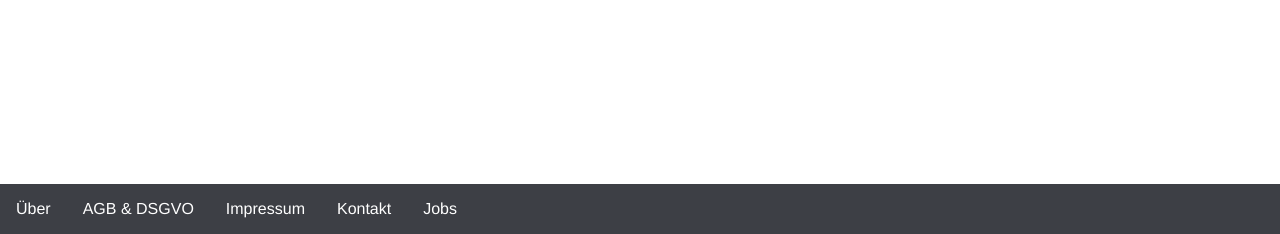
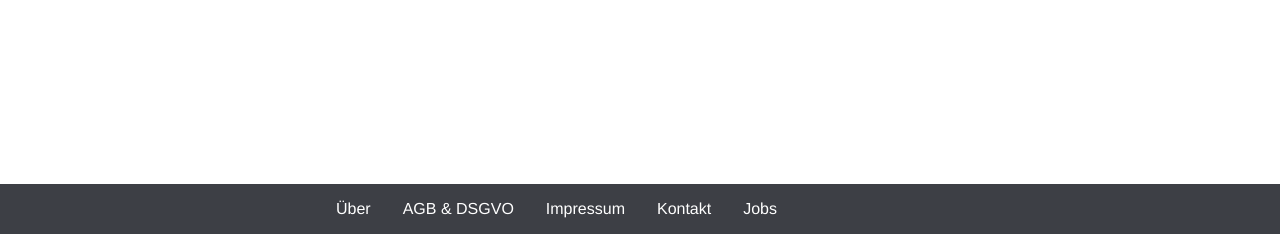
Before and after one commit to steckart/BrainWall, a PHP site: page / in a window 1280 px wide. Shown: the part 566-800 px from the top of the page. Run offline with PHP 8.4, Linux system fonts and the light colour scheme.

Commit message:
Update footernav in styles.css

```diff
--- a/Website/src/css/styles.css
+++ b/Website/src/css/styles.css
@@ -120,17 +120,18 @@
 
 	#footernav {
 		z-index: 			10;
-		left: 				0;
 		bottom: 			0;
 		position: 			fixed; /* important for z-index */
 		background-color: 	#3D3F45;
 		width: 				100%;
+
 	}
 
 	#footernav > ul {
 		display: 			flex;
 		list-style-type:	none;
 		padding-left: 		0;
+		margin-left: 		25%;
 	}
 
 
```
